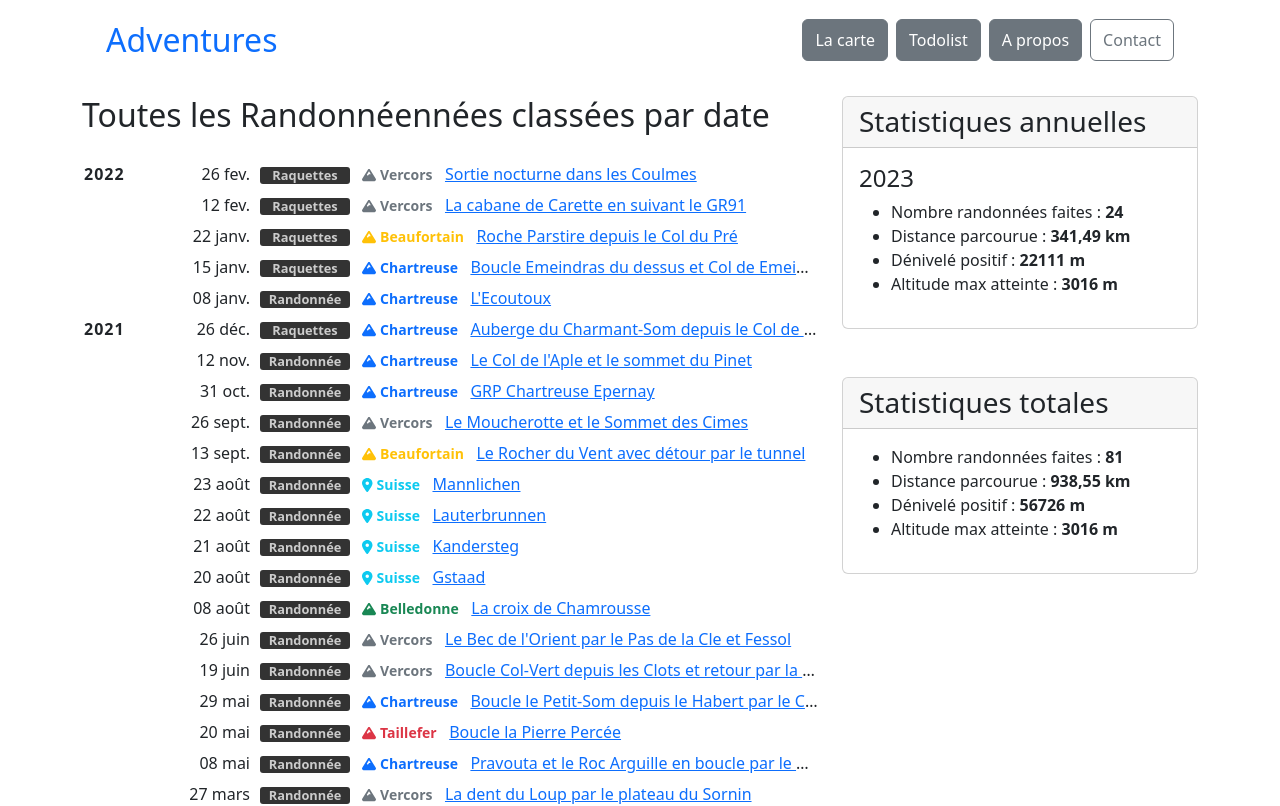
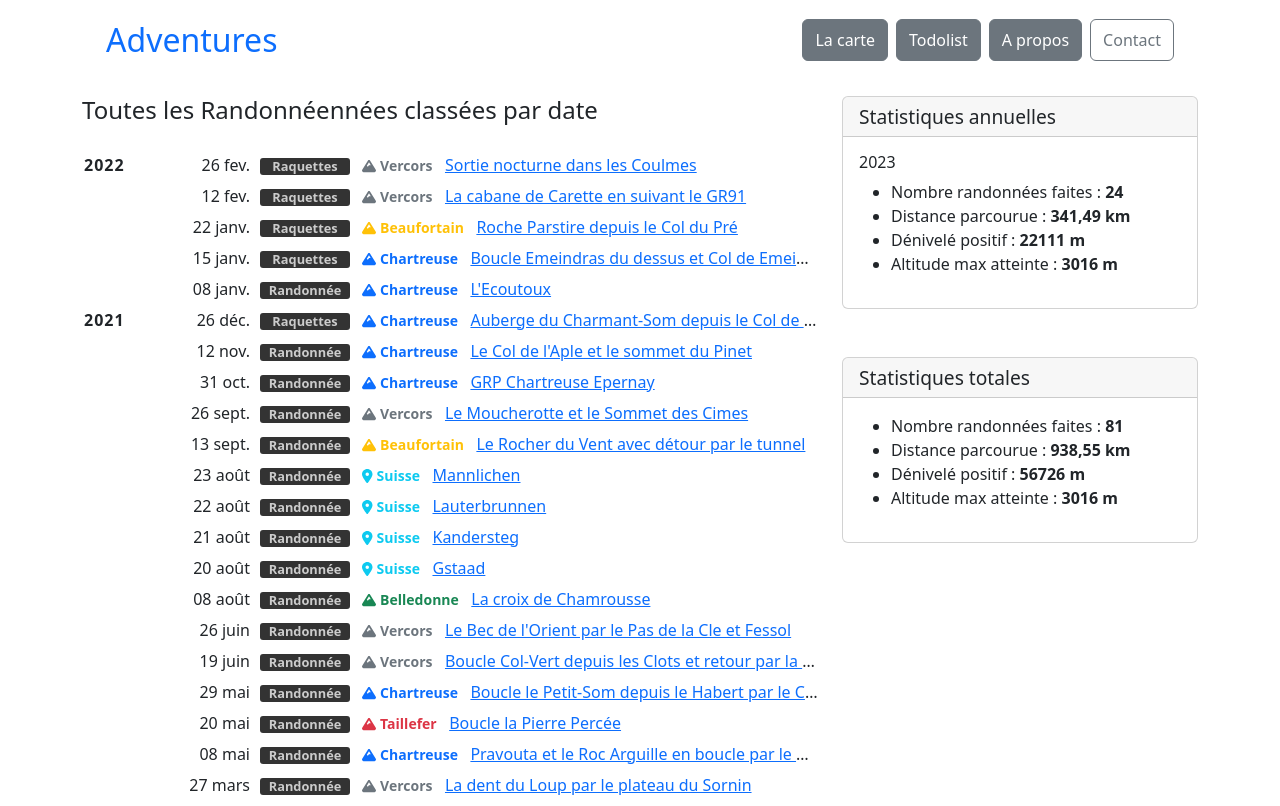
Before and after one commit to Beef-Bridge/adventures-fe-ng-bs, an Angular app: page / in a window 1280 px wide. Shown: the top 806 px of the page. Built offline with nearby package versions, Linux system fonts and the light colour scheme.

Commit message:
feat [commit]: modif

```diff
--- a/src/assets/styles/_fonts.scss
+++ b/src/assets/styles/_fonts.scss
@@ -0,0 +1,21 @@
+/* ==========================================================================
+   Adventures Fe Ng Bs template
+   ========================================================================== */
+
+/* font.scss */
+// body {
+//   font-size: 1em;
+//   line-height: 1.4rem;
+// }
+
+main h2 {
+  font-size: 1.5rem;
+}
+
+main h3 {
+  font-size: 1.2rem;
+}
+
+main h4 {
+  font-size: 1rem;
+}
--- a/src/styles.scss
+++ b/src/styles.scss
@@ -1,4 +1,6 @@
 /* You can add global styles to this file, and also import other style files */
 
 /* Importing Bootstrap SCSS file. */
-@import 'bootstrap/scss/bootstrap';
+@import "bootstrap/scss/bootstrap";
+
+@import "fonts";
```
